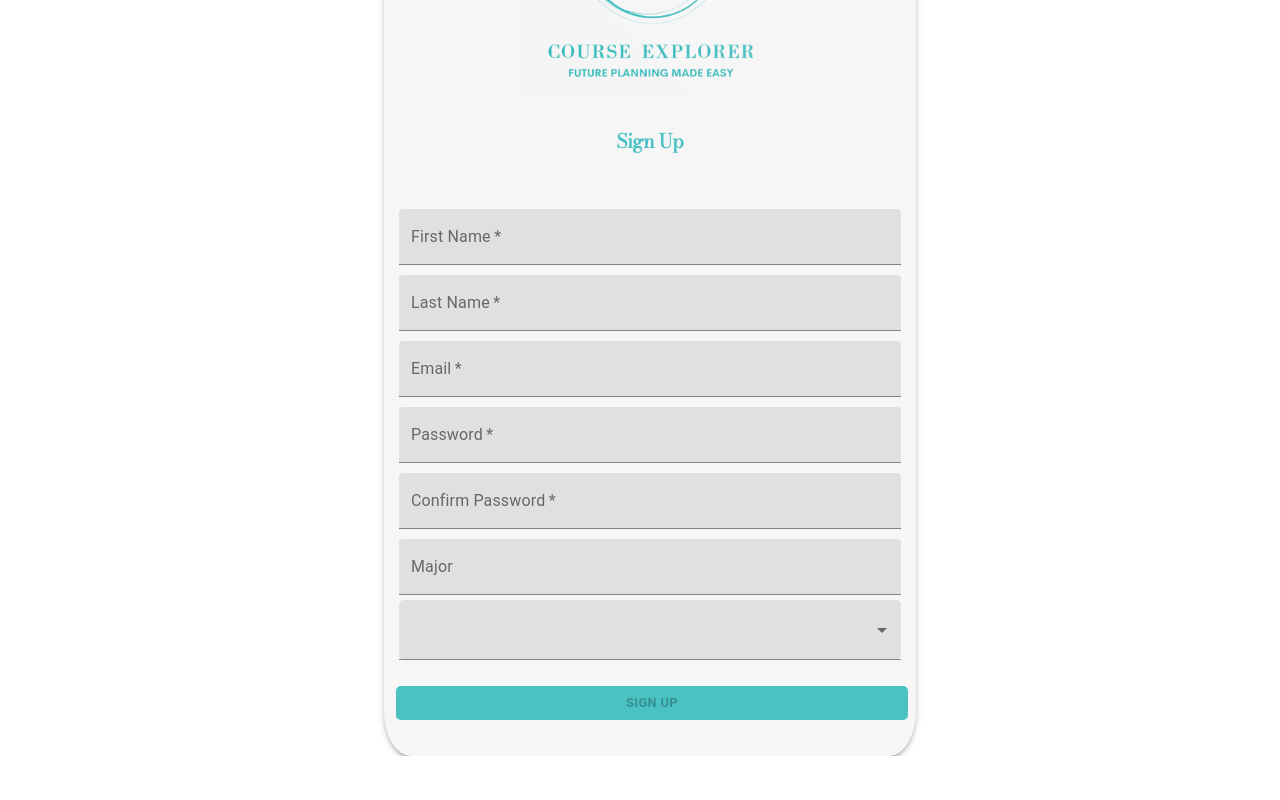
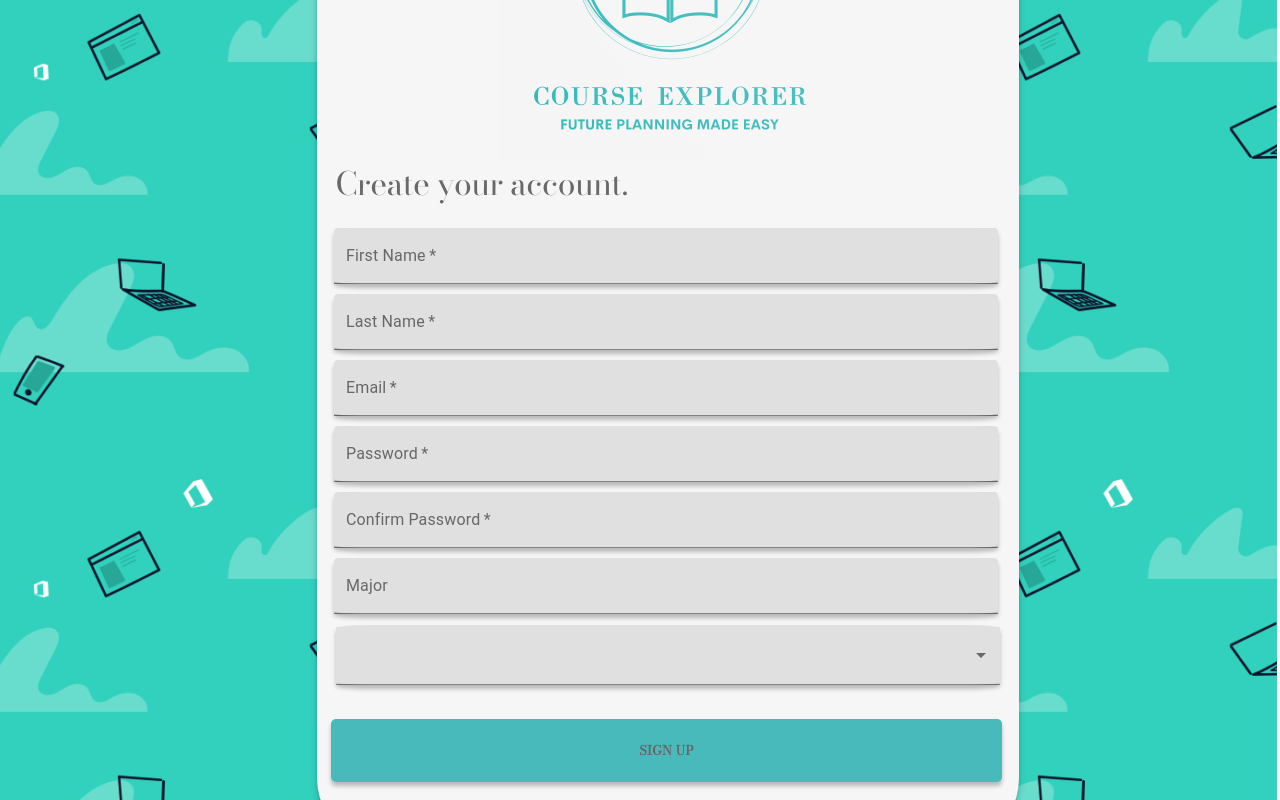
Before and after one commit to ECE444-2021Fall/project1-education-pathways-group-7-apollo, a React (Create React App) app in the folder ui/: page /signup in a window 1280 px wide. Shown: the part 300-1100 px from the top of the page. Before the commit the page ends 1056 px from the top, so only its background shows below. Built offline with nearby package versions, Linux system fonts and the light colour scheme.

Commit message:
modified UI to match figma design (#5)
Co-authored-by: Omar Elzaria <omarelzaria@omars-mbp.home>

```diff
--- a/ui/src/components/SignUp.js
+++ b/ui/src/components/SignUp.js
@@ -3,6 +3,7 @@ import { FormControl, Button, styled, Typography, Select, MenuItem } from '@mui/
 
 import React, { Component } from 'react';
 import logo from '../app-logo.png';
+import appBackground from '../app-background.png';
 import axios from 'axios';
 import { FormErrors } from './FormErrors';
 
@@ -32,26 +33,33 @@ const validateUofTEmail = (email) => {
     return email.includes('@mail.utoronto.ca')
 }
 
+const Background = styled("div") ({
+    position: 'absolute',
+    width: '100%',
+    height: '200%',
+    left: '-3px',
+    top: '0px',
+    backgroundImage:`url(${appBackground})`
+})
 
 const MainContainer = styled("div")({
-    height: '100vh',
+    position: 'absolute',
     display: 'flex',
     justifyContent: 'center',
     alignContent: 'center',
-    marginLeft: '30%',
-    width: '40%',
-    height:  '70%',
+    marginLeft: '25%',
     fontFamily: 'Bodoni Moda',
     fontsize: '10%',
     fontWeight: 'bold',
     backgroundColor:'#f7f6f6',
     display: 'flex',
     flexDirection: 'column',
-    padding: 10,
+    padding: 12,
     borderRadius: '5%',
     boxShadow: 3,
     color: "#4ac1c3",
     marginTop: '10%',
+    boxShadow: '0px 4px 4px rgba(0, 0, 0, 0.25), 0px 4px 4px rgba(0, 0, 0, 0.25), 0px 4px 4px rgba(0, 0, 0, 0.25)',
 
     '& .MuiTextField-root': {
     margin: 5,
@@ -121,11 +129,11 @@ class SignUp extends Component {
         switch(fieldName) {
             case 'email':
                 emailValid = (value.match(/^([\w.%+-]+)@([\w-]+\.)+([\w]{2,})$/i)) && value.includes('@mail.utoronto.ca');
-                fieldValidationErrors.email = emailValid ? '' : ' is invalid. please enter a valid UofT email';
+                fieldValidationErrors.email = emailValid ? '' : ' is invalid, please enter a valid UofT email!';
                 break;
             case 'password':
                 passwordValid = value.length >= 6;
-                fieldValidationErrors.password = passwordValid ? '': ' is too short';
+                fieldValidationErrors.password = passwordValid ? '': ' is too short!';
                 break;
             default:
                 break;
@@ -149,44 +157,47 @@ class SignUp extends Component {
 
         return (
             <>
+            <Background>
                 <MainContainer sx={{ boxShadow: 3 }}>
-
                     <FormControl className="sign-up" onSubmit={this.onSubmit}>
                     <div className="logo-container">
                             <img src={logo} style={{
                                 width: "50%",
                                 marginLeft: '25%',
-                            paddingBottom: '5%',
 
                             }} alt="" />
                     </div>
                         <Typography
                             style={{
                                 fontFamily: 'Bodoni Moda',
-                            fontSize: "120%",
-                            textAlign: 'center',
-                            paddingBottom: '5%',
-                            fontWeight: 'bold',
-
+                                fontSize: "200%",
+                                textAlign: 'left',
+                                paddingBottom: '3%',
+                                marginLeft: '1%',
+                                fontWeight: '500',
+                                color: '#696969'
                             }}
                             variant="h1"
-                        component="h2">Sign Up</Typography>
-                        <div
+                            component="h2">Create your account.</Typography>
+                    <   div
                             style={{
                                 fontFamily: 'Bodoni Moda',
                                 fontSize: "120%",
-                                textAlign: 'center',
-                                paddingBottom: '5%',
-                                fontWeight: 'bold',
-                                color:'red'
+                                textAlign: 'left',
+                                marginLeft: '1%',
+                                fontWeight: '500',
+                                color:'#cc0000'
 
                         }}>
                         <FormErrors formErrors={this.state.formErrors} />
                         </div>
                         <TextField
                             style={{
+                                position: 'relative',
                                 fontFamily: 'Bodoni Moda',
-                                width: '98%'
+                                width: '98%',
+                                boxShadow: '0px 4px 4px rgba(0, 0, 0, 0.25)',
+                                borderRadius: '5%'
                             }}
                             label="First Name"
                             variant="filled"
@@ -195,13 +206,13 @@ class SignUp extends Component {
                             placeholder="Enter First Name"
                             value={this.state.first_name}
                             onChange={this.onChange} />
-
-
-
                         <TextField
                             style={{
+                                position: 'relative',
                                 fontFamily: 'Bodoni Moda',
-                                width: '98%'
+                                width: '98%',
+                                boxShadow: '0px 4px 4px rgba(0, 0, 0, 0.25)',
+                                borderRadius: '5%'
                             }}
                             label="Last Name"
                             variant="filled"
@@ -210,11 +221,13 @@ class SignUp extends Component {
                             placeholder="Enter Last Name"
                             value={this.state.last_name}
                             onChange={this.onChange} />
-
                         <TextField
                             style={{
+                                position: 'relative',
                                 fontFamily: 'Bodoni Moda',
-                                width: '98%'
+                                width: '98%',
+                                boxShadow: '0px 4px 4px rgba(0, 0, 0, 0.25)',
+                                borderRadius: '5%'
                             }}
                             label="Email"
                             variant="filled"
@@ -223,11 +236,13 @@ class SignUp extends Component {
                             placeholder="Enter Email"
                             value={this.state.email}
                             onChange={this.onChange} />
-
                         <TextField
                             style={{
+                                position: 'relative',
                                 fontFamily: 'Bodoni Moda',
-                                width: '98%'
+                                width: '98%',
+                                boxShadow: '0px 4px 4px rgba(0, 0, 0, 0.25)',
+                                borderRadius: '5%'
                             }}
                             type="password"
                             label="Password"
@@ -237,11 +252,13 @@ class SignUp extends Component {
                             placeholder="Enter Password"
                             value={this.state.password}
                             onChange={this.onChange} />
-
                         <TextField
                             style={{
+                                position: 'relative',
                                 fontFamily: 'Bodoni Moda',
-                                width: '98%'
+                                width: '98%',
+                                boxShadow: '0px 4px 4px rgba(0, 0, 0, 0.25)',
+                                borderRadius: '5%'
                             }}
                             type="password"
                             label="Confirm Password"
@@ -251,11 +268,13 @@ class SignUp extends Component {
                             value={this.state.confirm_password}
                             placeholder="Confirm Password"
                             onChange={this.onChange} />
-
                         <TextField
                             style={{
+                                position: 'relative',
                                 fontFamily: 'Bodoni Moda',
-                                width: '98%'
+                                width: '98%',
+                                boxShadow: '0px 4px 4px rgba(0, 0, 0, 0.25)',
+                                borderRadius: '5%'
                             }}
                             label="Major"
                             variant="filled"
@@ -263,13 +282,16 @@ class SignUp extends Component {
                             placeholder="Please Enter Your Major"
                             value={this.state.major}
                             onChange={this.onChange} />
-
                         <Select
                             style={{
+                                position: 'relative',
                                 borderRadius: 5,
                                 width: '98%',
                                 fontSize: "100%",
-                                marginLeft:  '1%'
+                                marginTop: '1%',
+                                marginLeft:  '1%',
+                                boxShadow: '0px 4px 4px rgba(0, 0, 0, 0.25)',
+                                borderRadius: '5%'
                             }}
                             name="year"
                             value={this.state.year}
@@ -284,16 +306,21 @@ class SignUp extends Component {
                                 <MenuItem value={option.value}>{option.label}</MenuItem>
                             ))}
                         </Select>
-
                         <Button
                             style={{
+                                fontFamily: 'Bodoni Moda',
+                                color: '#696969',
                                 borderRadius: 5,
-                                width: '100%',
+                                width: '99%',
                                 backgroundColor: "#4ac1c3",
                                 fontSize: "80%",
                                 marginTop: '5%',
                                 marginBottom: '5%',
-                                fontWeight: 'bold'
+                                fontWeight: 'bold',
+                                paddingTop: '3%',
+                                paddingBottom: '3%',
+                                mixBlendMode: 'multiply',
+                                boxShadow: '0px 4px 4px rgba(0, 0, 0, 0.25)',
                             }}
                             variant="contained"
                             type="submit"
@@ -303,6 +330,7 @@ class SignUp extends Component {
                         </Button>
                     </FormControl>
                 </MainContainer>
+            </Background>
             </>
         )
     }
```
Also changed, not shown: ui/src/app-background.png (added). Lines whose indentation alone changed are shown as unchanged.
